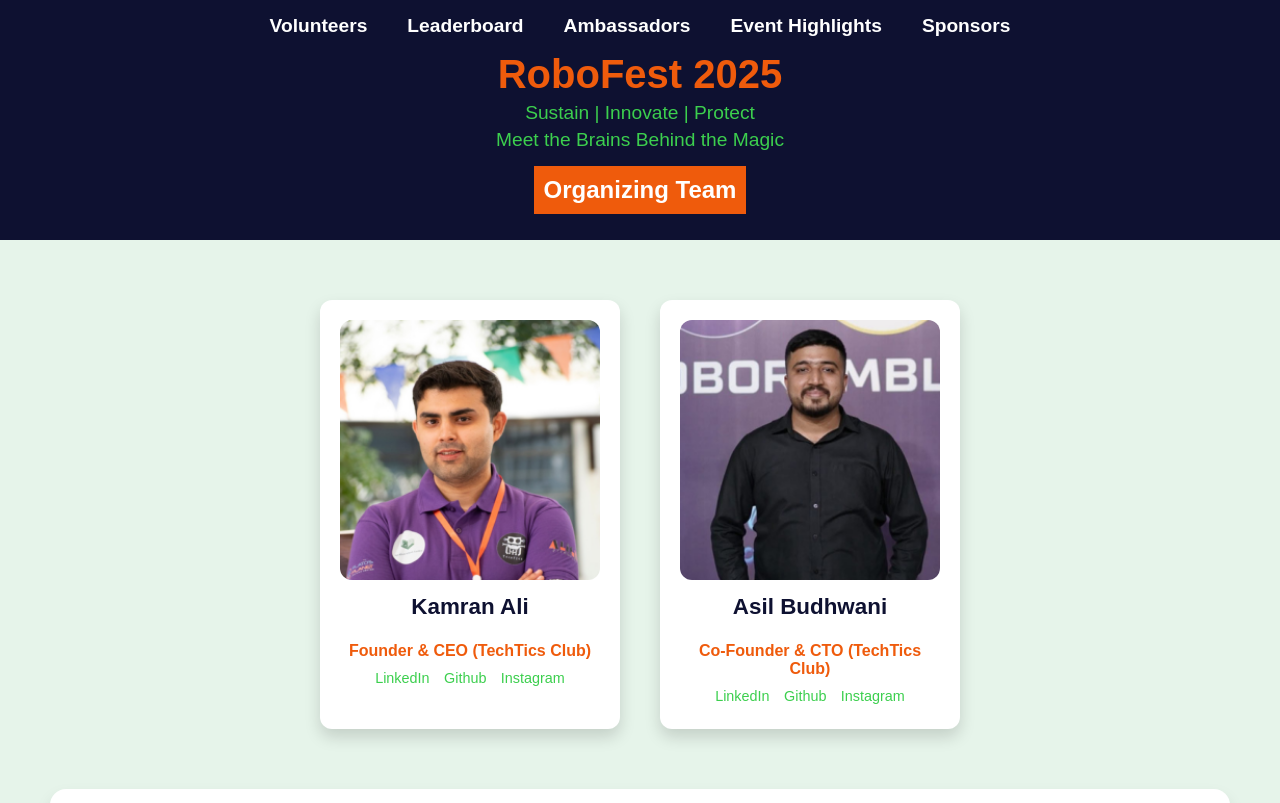
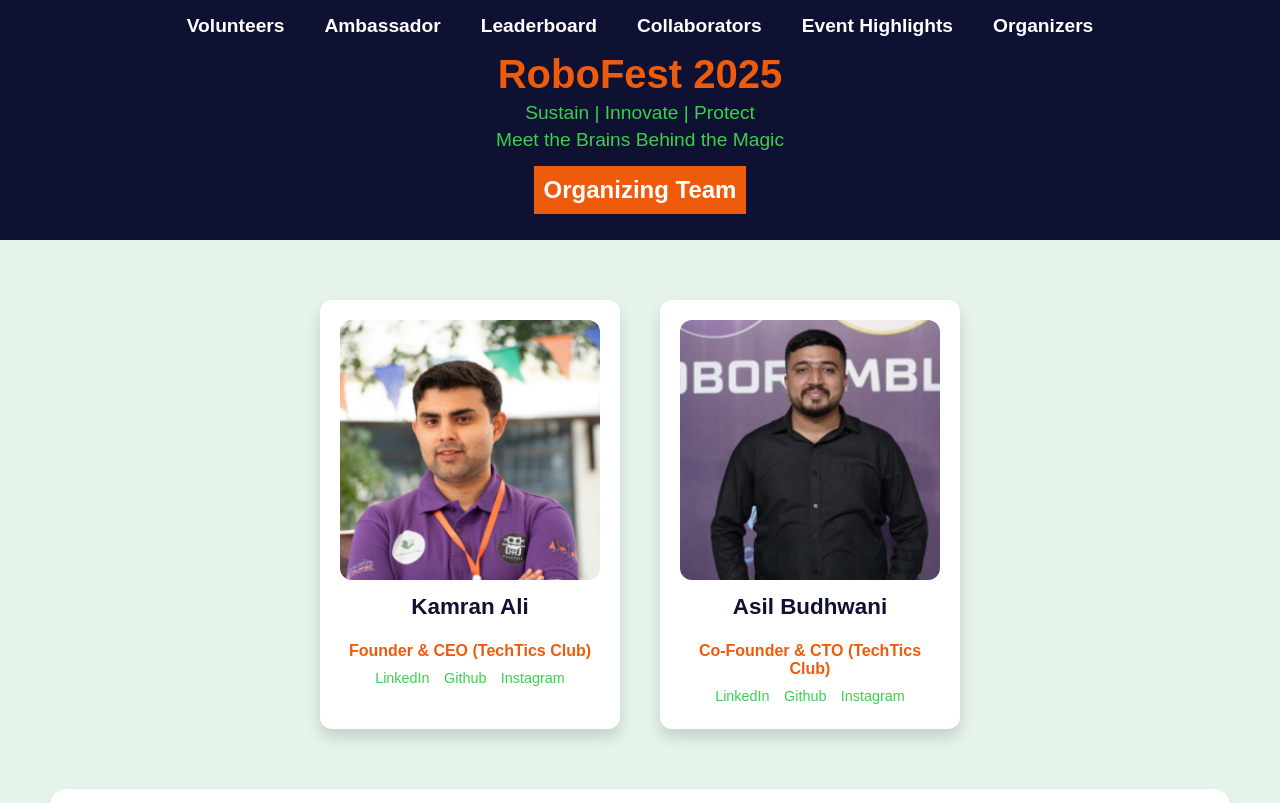
Before and after one commit to techticsclubpakistan/RoboFestOrganizers2025, a plain HTML site: page index.html in a window 1280 px wide. Shown: the top 803 px of the page. Drawn offline with Linux system fonts and the light colour scheme.

Commit message:
sync nav bar

```diff
--- a/index.html
+++ b/index.html
@@ -11,10 +11,11 @@
     <nav class="navbar">
         <ul class="navbar-list">
             <li><a href="https://techticsclubpakistan.github.io/RoboFestVolunteers2025/" class="navbar-link">Volunteers</a></li>
+            <li><a href="https://techticsclubpakistan.github.io/RoboFestAmbassador2025/" class="navbar-link">Ambassador</a></li>
             <li><a href="https://techticsclubpakistan.github.io/RoboFestLeaderBoard2025/" class="navbar-link">Leaderboard</a></li>
-            <li><a href="https://techticsclubpakistan.github.io/RoboFestAmbassadors2025/" class="navbar-link">Ambassadors</a></li>
+            <li><a href="https://techticsclubpakistan.github.io/RoboFestCollaborator2025/" class="navbar-link">Collaborators</a></li>
             <li><a href="https://techticsclubpakistan.github.io/RoboFestEventHighlights2025/" class="navbar-link">Event Highlights</a></li>
-            <li><a href="https://techticsclubpakistan.github.io/RoboFestSponsors2025/" class="navbar-link">Sponsors</a></li>
+            <li><a href="https://techticsclubpakistan.github.io/RoboFestOrganizers2025/" class="navbar-link">Organizers</a></li>
         </ul>
     </nav>
 
```
